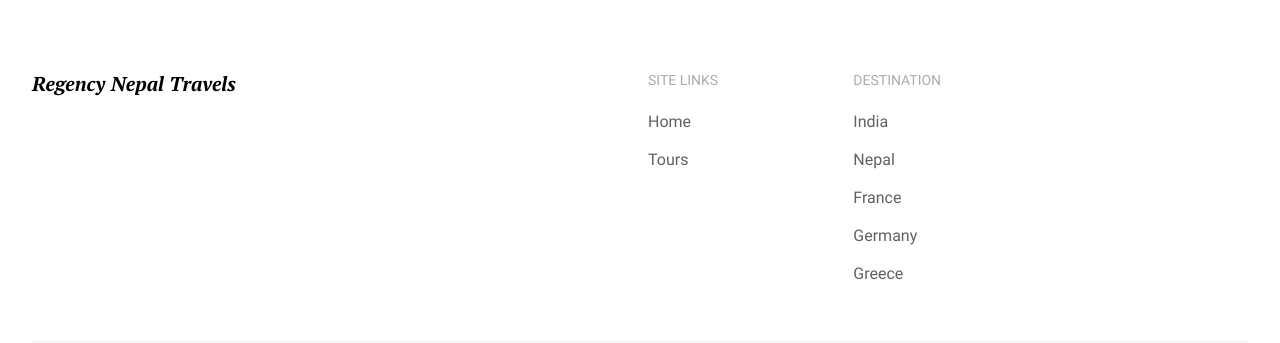
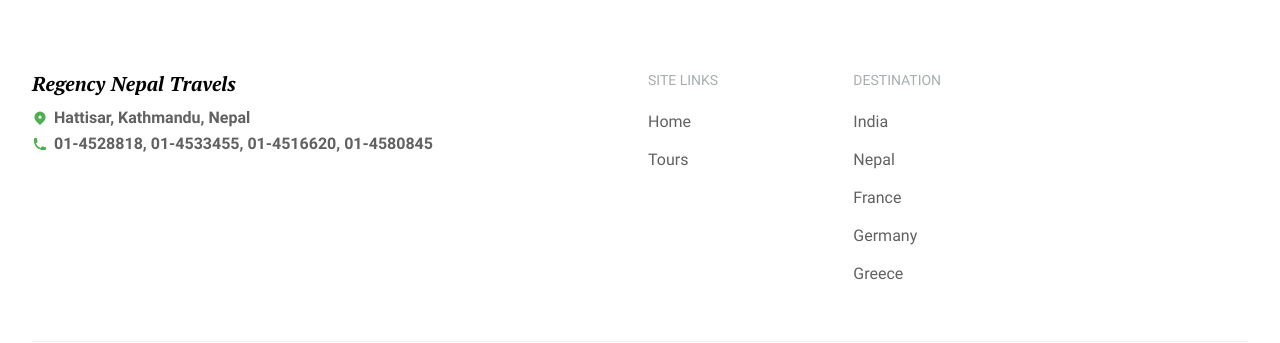
Before and after one commit to Prakritt/regency-new, a React (Vite) app: page /home in a window 1280 px wide. Shown: the part 4315-4658 px from the top of the page. Built offline with nearby package versions, Linux system fonts and the light colour scheme.

Commit message:
Add address and contact in Footer

```diff
--- a/src/components/Footer.jsx
+++ b/src/components/Footer.jsx
@@ -52,6 +52,8 @@
 
 import { Typography } from "@material-tailwind/react";
 import StyledNavLink from "./StyledNavLink";
+import { PhoneIcon } from "@heroicons/react/16/solid";
+import { HiLocationMarker } from "react-icons/hi";
 
 const LINKS = [
   {
@@ -92,9 +94,44 @@
     <footer className="relative w-full pt-[5rem]">
       <div className="mx-auto w-full max-w-7xl px-8">
         <div className="grid grid-cols-1 justify-between gap-4 md:grid-cols-2">
-          <Typography variant="h5" className="mb-6 font-logo">
-            Regency Nepal Travels
-          </Typography>
+          <div>
+            <Typography variant="h5" className="mb-2 font-logo ">
+              Regency Nepal Travels
+            </Typography>
+
+            <Typography variant="h6" color="gray" className="flex items-center">
+              <HiLocationMarker
+                className="text-green-500"
+                style={{
+                  width: "16px",
+                  height: "16px",
+                  marginRight: "6px",
+                }}
+              />
+              Hattisar, Kathmandu, Nepal
+            </Typography>
+
+            <Typography variant="h6" color="gray" className="flex items-center">
+              <PhoneIcon
+                className="text-green-500"
+                style={{
+                  width: "16px",
+                  height: "16px",
+                  marginRight: "6px",
+                }}
+              />{" "}
+              01-4528818, 01-4533455, 01-4516620, 01-4580845
+            </Typography>
+
+            {/* <Typography
+              variant="subtitle1"
+              className="mb-4"
+              sx={{ fontStyle: "italic" }}
+            >
+              हामी सबैको ट्राभल
+            </Typography> */}
+          </div>
+
           <div className="grid grid-cols-3 justify-between gap-4">
             {LINKS.map(({ title, items }) => (
               <ul key={title}>
```
